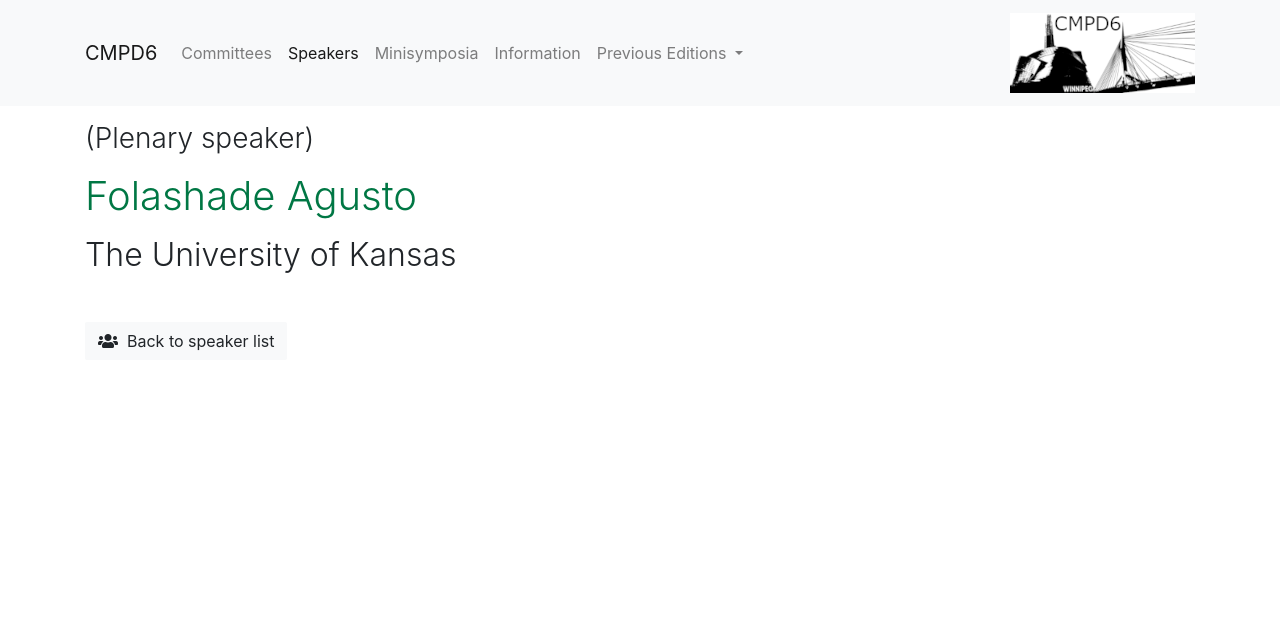
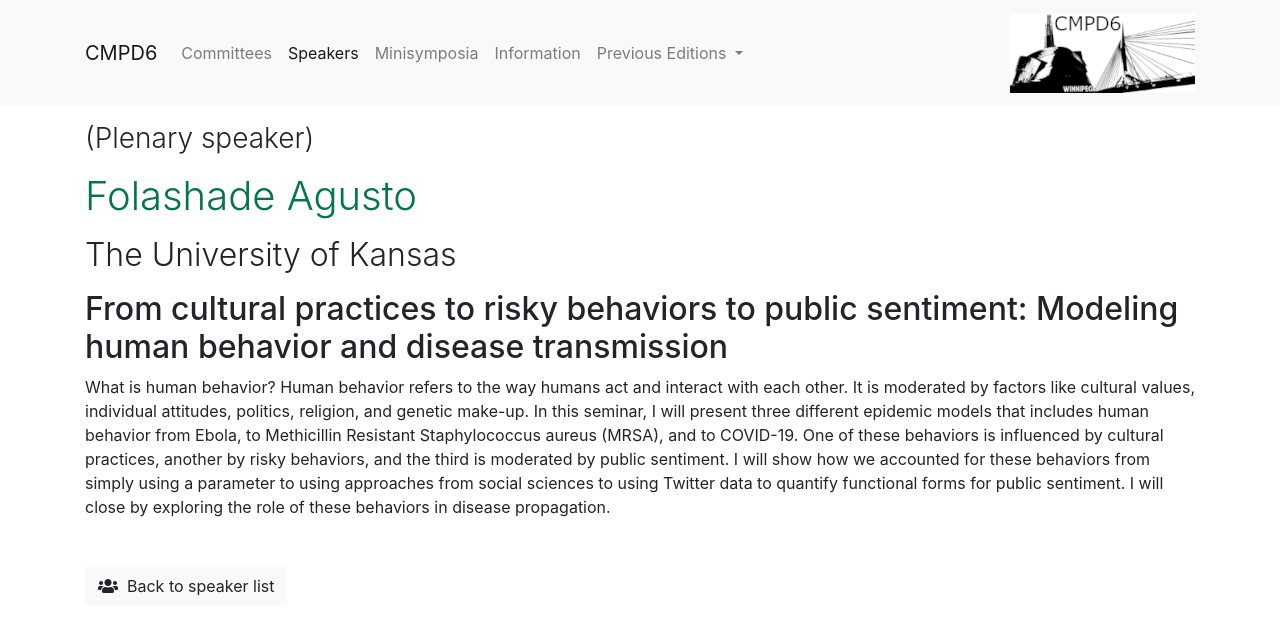
Before and after one commit to cmpd6/cmpd6.github.io, a Jekyll site: the page built from _speakers/folashade-agusto.md, in a window 1280 px wide. Shown: the top 635 px of the page. Built offline with Jekyll 4.4.1, drawn with Linux system fonts in a browser that asks for light colours.

Commit message:
Update folashade-agusto.md

```diff
--- a/_speakers/folashade-agusto.md
+++ b/_speakers/folashade-agusto.md
@@ -8,3 +8,7 @@ plenary: true
 hide: false
 web_page: https://eeb.ku.edu/people/folashade-agusto
 ---
+
+## From cultural practices to risky behaviors to public sentiment: Modeling human behavior and disease transmission
+
+What is human behavior? Human behavior refers to the way humans act and interact with each other. It is moderated by factors like cultural values, individual attitudes, politics, religion, and genetic make-up. In this seminar, I will present three different epidemic models that includes human behavior from Ebola, to Methicillin Resistant Staphylococcus aureus (MRSA), and to COVID-19. One of these behaviors is influenced by cultural practices, another by risky behaviors, and the third is moderated by public sentiment. I will show how we accounted for these behaviors from simply using a parameter to using approaches from social sciences to using Twitter data to quantify functional forms for public sentiment. I will close by exploring the role of these behaviors in disease propagation.
```
